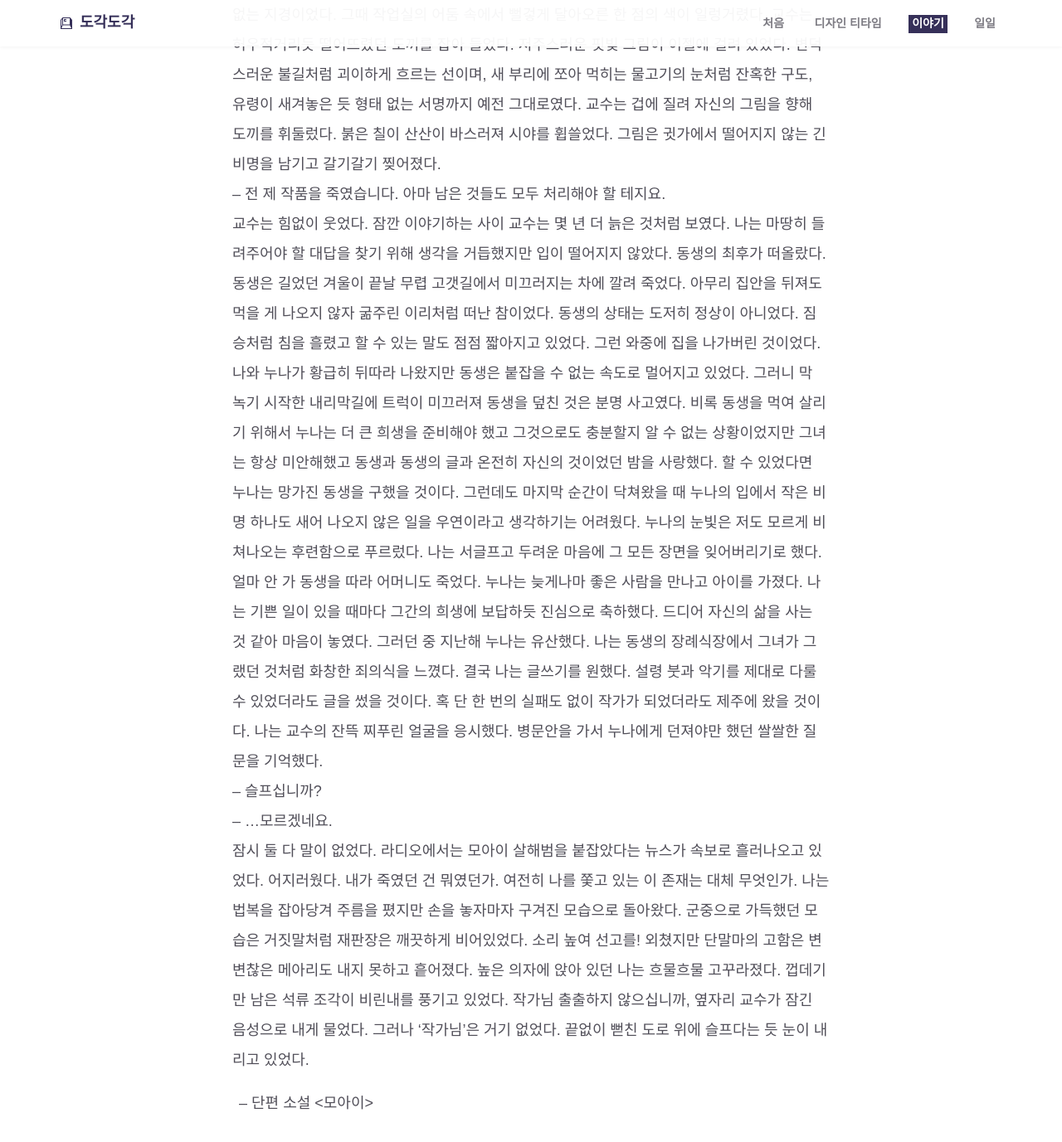
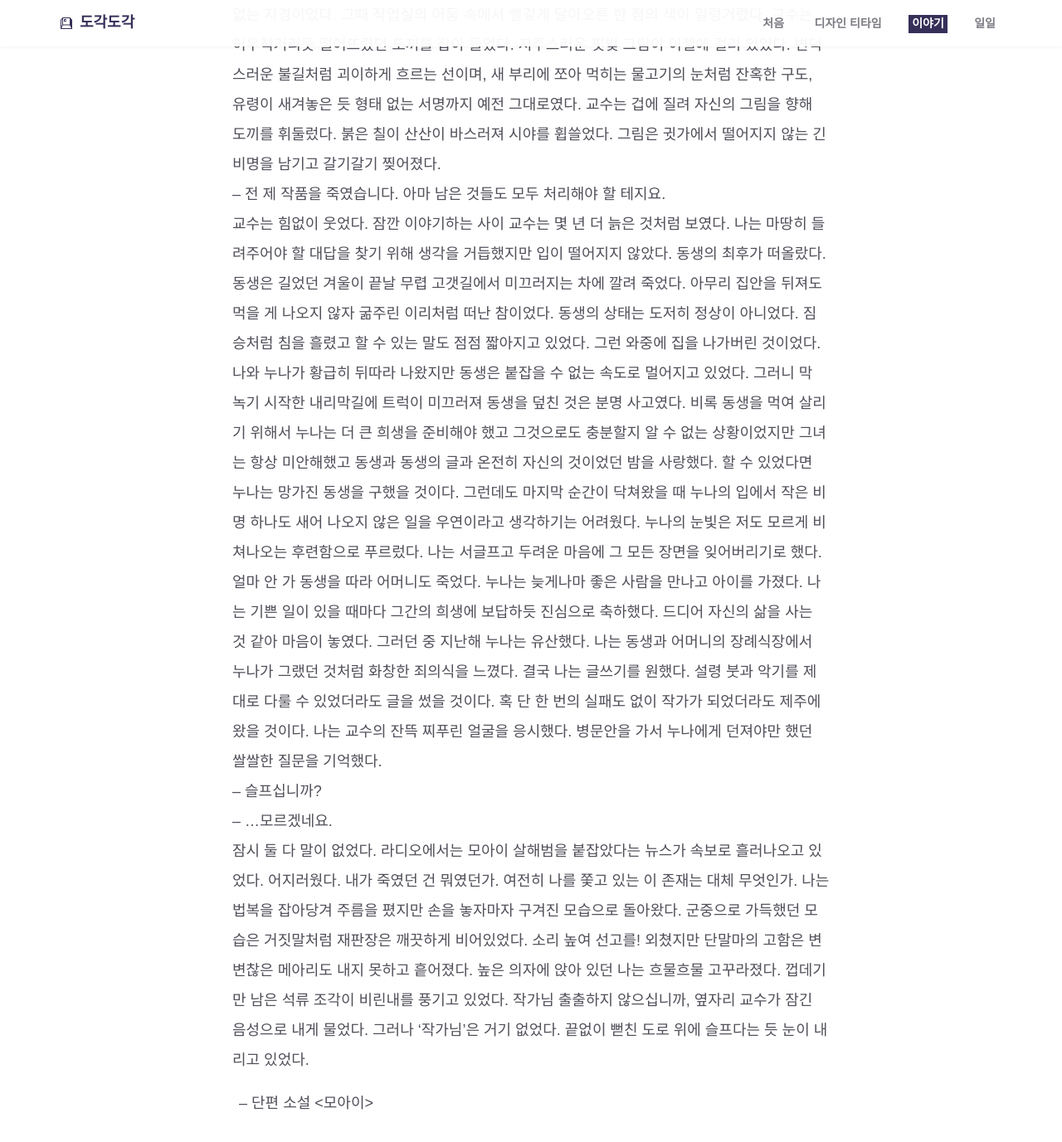
Before and after one commit to dewberry9/proj.dewberry.github.io, a Jekyll site: the page built from _posts/2020-09-11-the-moai.md, in a window 1280 px wide and 1400 px high, scrolled down 16896 px. Shown: the top 1377 px of the window at 83% size. Built offline with Jekyll 4.4.1, drawn with Linux system fonts in a browser that asks for light colours; some web fonts are replaced; some of the changed text lies outside the part shown.

Commit message:
fix: The Moai

```diff
--- a/_posts/2020-09-11-the-moai.md
+++ b/_posts/2020-09-11-the-moai.md
@@ -74,7 +74,7 @@ permalink: /the-moai
 &ndash; 저는 후회라는 걸 시작했습니다. 그러나 아무리 되새겨봐도 지나간 그 모든 것들은 하나같이 어쩔 수 없는 일이더군요. 뼈아픈 일이었습니다.
 나흘 전 교수는 여자가 죽었다는 소식을 들었다. 자살이었다. 형에게는 아무 말도 없었다. 몇 해 전에 그들은 헤어졌다. 형은 빠르게 새 가정을 꾸렸지만 여자 쪽은 아무도 소식을 몰랐다. 땅이 꺼지는 듯 아찔했다. 교수는 자신의 후회마저 잃고 말았다. 다 탄 양초의 심지에서 솟아나는 두 줄의 연기처럼 가장 안쪽에 숨겨두었던 자신의 모습이 닿을 수 없는 거리까지 멀어지고 있었다. 형이 그 거리를 벌리고 있었다. 자신이 바라는 모든 것을 가진 사람이 이제 바람 자체까지 앗아가고 있었다. 매초 자신의 무게가 한 움큼씩 떨어져 나갔다. 마침내 한 줌도 남지 않을 때까지 불안은 계속되었다. 가슴 속에서 질게 익은 석류알이 터져 퍽 소리를 냈다. 교수는 형을 용서할 수 없었다. 형을 죽어야 했다. 준비가 끝나는 대로 곧장 제주를 향했다. 수십 년 만에 작업실을 찾아가는 길은 무서울 정도로 변함이 없었다. 여자의 시선이 뒤통수를 간지럽혔다. 마음이 죄어왔지만 여기까지 와서 뒤를 돌아볼 수는 없었다. 교수의 걸음은 아슬하게 균형을 잡는 수준이었기에 뒤를 보면 한순간에 무너져 내릴 것이었다. 작업실 바로 앞에서 차를 멈췄다. 털털대는 시동을 끄자 고요한 아침이 모습을 드러냈다. 작업실 쪽에서는 아무 소리도 들리지 않았다. 교수는 정신없이 모았던 많은 도구 중 도끼를 골라 꺼냈다. 작업실은 예전 모습 그대로였다. 교수는 울컥하는 마음에 이를 갈면서 문을 열었다. 한밤 내내 작업을 하다가 지친 형이 돌아가는 시각이었지만 작업실은 텅 비어있었다. 아니 이미 오랫동안 쓰이지 않은 것처럼 먼지투성이에 인적도 없었다. 좀 더 안쪽으로 들어서는데 돌조각이 발부리에 채였다. 사방이 돌조각이었다. 그날 박살 냈던 벌새들이었다. 교수는 당황하여 작업실을 샅샅이 뒤졌다. 형의 작업 도구를 몇 개 발견했지만 전부 녹슨 채 버려져 있었다. 교수는 넋이 나가 풀썩 주저앉았다. 형은 조각을 그만두었다. 형은 교수가 죽일 수 없는 곳으로 일찍이 떠나버렸다. 교수의 바람은 영원히 미완성으로 남게 되었다. 교수는 상실과 공포로 제대로 호흡할 수 없는 지경이었다. 그때 작업실의 어둠 속에서 뻘겋게 달아오른 한 점의 색이 일렁거렸다. 교수는 허우적거리듯 떨어뜨렸던 도끼를 잡아 들었다. 저주스러운 핏빛 그림이 이젤에 걸려 있었다. 변덕스러운 불길처럼 괴이하게 흐르는 선이며, 새 부리에 쪼아 먹히는 물고기의 눈처럼 잔혹한 구도, 유령이 새겨놓은 듯 형태 없는 서명까지 예전 그대로였다. 교수는 겁에 질려 자신의 그림을 향해 도끼를 휘둘렀다. 붉은 칠이 산산이 바스러져 시야를 휩쓸었다. 그림은 귓가에서 떨어지지 않는 긴 비명을 남기고 갈기갈기 찢어졌다.
 &ndash; 전 제 작품을 죽였습니다. 아마 남은 것들도 모두 처리해야 할 테지요.
-교수는 힘없이 웃었다. 잠깐 이야기하는 사이 교수는 몇 년 더 늙은 것처럼 보였다. 나는 마땅히 들려주어야 할 대답을 찾기 위해 생각을 거듭했지만 입이 떨어지지 않았다. 동생의 최후가 떠올랐다. 동생은 길었던 겨울이 끝날 무렵 고갯길에서 미끄러지는 차에 깔려 죽었다. 아무리 집안을 뒤져도 먹을 게 나오지 않자 굶주린 이리처럼 떠난 참이었다. 동생의 상태는 도저히 정상이 아니었다. 짐승처럼 침을 흘렸고 할 수 있는 말도 점점 짧아지고 있었다. 그런 와중에 집을 나가버린 것이었다. 나와 누나가 황급히 뒤따라 나왔지만 동생은 붙잡을 수 없는 속도로 멀어지고 있었다. 그러니 막 녹기 시작한 내리막길에 트럭이 미끄러져 동생을 덮친 것은 분명 사고였다. 비록 동생을 먹여 살리기 위해서 누나는 더 큰 희생을 준비해야 했고 그것으로도 충분할지 알 수 없는 상황이었지만 그녀는 항상 미안해했고 동생과 동생의 글과 온전히 자신의 것이었던 밤을 사랑했다. 할 수 있었다면 누나는 망가진 동생을 구했을 것이다. 그런데도 마지막 순간이 닥쳐왔을 때 누나의 입에서 작은 비명 하나도 새어 나오지 않은 일을 우연이라고 생각하기는 어려웠다. 누나의 눈빛은 저도 모르게 비쳐나오는 후련함으로 푸르렀다. 나는 서글프고 두려운 마음에 그 모든 장면을 잊어버리기로 했다. 얼마 안 가 동생을 따라 어머니도 죽었다. 누나는 늦게나마 좋은 사람을 만나고 아이를 가졌다. 나는 기쁜 일이 있을 때마다 그간의 희생에 보답하듯 진심으로 축하했다. 드디어 자신의 삶을 사는 것 같아 마음이 놓였다. 그러던 중 지난해 누나는 유산했다. 나는 동생의 장례식장에서 그녀가 그랬던 것처럼 화창한 죄의식을 느꼈다. 결국 나는 글쓰기를 원했다. 설령 붓과 악기를 제대로 다룰 수 있었더라도 글을 썼을 것이다. 혹 단 한 번의 실패도 없이 작가가 되었더라도 제주에 왔을 것이다. 나는 교수의 잔뜩 찌푸린 얼굴을 응시했다. 병문안을 가서 누나에게 던져야만 했던 쌀쌀한 질문을 기억했다.
+교수는 힘없이 웃었다. 잠깐 이야기하는 사이 교수는 몇 년 더 늙은 것처럼 보였다. 나는 마땅히 들려주어야 할 대답을 찾기 위해 생각을 거듭했지만 입이 떨어지지 않았다. 동생의 최후가 떠올랐다. 동생은 길었던 겨울이 끝날 무렵 고갯길에서 미끄러지는 차에 깔려 죽었다. 아무리 집안을 뒤져도 먹을 게 나오지 않자 굶주린 이리처럼 떠난 참이었다. 동생의 상태는 도저히 정상이 아니었다. 짐승처럼 침을 흘렸고 할 수 있는 말도 점점 짧아지고 있었다. 그런 와중에 집을 나가버린 것이었다. 나와 누나가 황급히 뒤따라 나왔지만 동생은 붙잡을 수 없는 속도로 멀어지고 있었다. 그러니 막 녹기 시작한 내리막길에 트럭이 미끄러져 동생을 덮친 것은 분명 사고였다. 비록 동생을 먹여 살리기 위해서 누나는 더 큰 희생을 준비해야 했고 그것으로도 충분할지 알 수 없는 상황이었지만 그녀는 항상 미안해했고 동생과 동생의 글과 온전히 자신의 것이었던 밤을 사랑했다. 할 수 있었다면 누나는 망가진 동생을 구했을 것이다. 그런데도 마지막 순간이 닥쳐왔을 때 누나의 입에서 작은 비명 하나도 새어 나오지 않은 일을 우연이라고 생각하기는 어려웠다. 누나의 눈빛은 저도 모르게 비쳐나오는 후련함으로 푸르렀다. 나는 서글프고 두려운 마음에 그 모든 장면을 잊어버리기로 했다. 얼마 안 가 동생을 따라 어머니도 죽었다. 누나는 늦게나마 좋은 사람을 만나고 아이를 가졌다. 나는 기쁜 일이 있을 때마다 그간의 희생에 보답하듯 진심으로 축하했다. 드디어 자신의 삶을 사는 것 같아 마음이 놓였다. 그러던 중 지난해 누나는 유산했다. 나는 동생과 어머니의 장례식장에서 누나가 그랬던 것처럼 화창한 죄의식을 느꼈다. 결국 나는 글쓰기를 원했다. 설령 붓과 악기를 제대로 다룰 수 있었더라도 글을 썼을 것이다. 혹 단 한 번의 실패도 없이 작가가 되었더라도 제주에 왔을 것이다. 나는 교수의 잔뜩 찌푸린 얼굴을 응시했다. 병문안을 가서 누나에게 던져야만 했던 쌀쌀한 질문을 기억했다.
 &ndash; 슬프십니까?
 &ndash; …모르겠네요.
 잠시 둘 다 말이 없었다. 라디오에서는 모아이 살해범을 붙잡았다는 뉴스가 속보로 흘러나오고 있었다. 어지러웠다. 내가 죽였던 건 뭐였던가. 여전히 나를 쫓고 있는 이 존재는 대체 무엇인가. 나는 법복을 잡아당겨 주름을 폈지만 손을 놓자마자 구겨진 모습으로 돌아왔다. 군중으로 가득했던 모습은 거짓말처럼 재판장은 깨끗하게 비어있었다. 소리 높여 선고를! 외쳤지만 단말마의 고함은 변변찮은 메아리도 내지 못하고 흩어졌다. 높은 의자에 앉아 있던 나는 흐물흐물 고꾸라졌다. 껍데기만 남은 석류 조각이 비린내를 풍기고 있었다. 작가님 출출하지 않으십니까, 옆자리 교수가 잠긴 음성으로 내게 물었다. 그러나 ‘작가님’은 거기 없었다. 끝없이 뻗친 도로 위에 슬프다는 듯 눈이 내리고 있었다.
```
